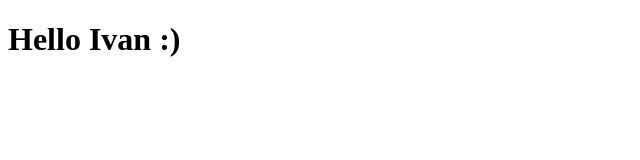
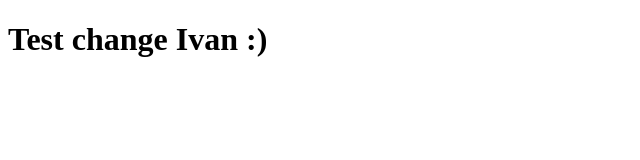
Before and after one commit to iyurkiv/coursera-learnJS, a plain HTML site: page index.html in a window 1280 px wide. Shown: the whole page, without its empty margins (0-640 px from the left). Drawn offline with Linux system fonts and the light colour scheme.

Commit message:
change abc

```diff
--- a/index.html
+++ b/index.html
@@ -7,6 +7,6 @@
     <title>Hello World</title>
 </head>
 <body>
-    <h1>Hello Ivan :)</h1>
+    <h1>Test change Ivan :)</h1>
 </body>
 </html>
```
